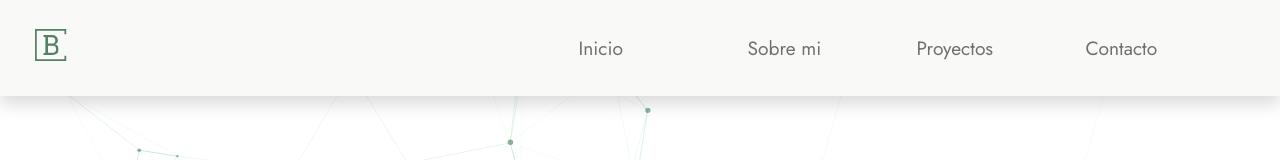
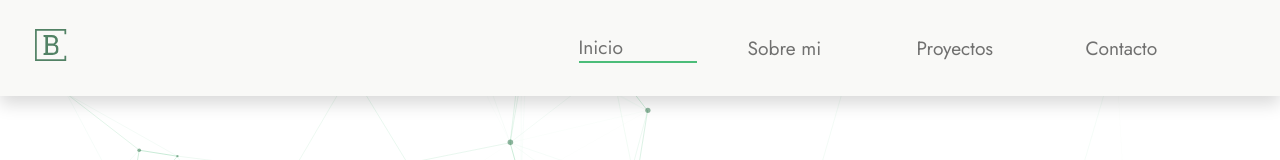
Before and after one commit to BrunoMalagoli/bmalagoli-portfolio, a React (Vite) app: page / in a window 1280 px wide. Shown: the top 160 px of the page. Built offline with nearby package versions, Linux system fonts and the light colour scheme.

Commit message:
Implemented react scroll for Active Navlinks and scrolling

```diff
--- a/package.json
+++ b/package.json
@@ -13,11 +13,13 @@
     "particles.js": "^2.0.0",
     "react": "^18.2.0",
     "react-dom": "^18.2.0",
+    "react-scroll": "^1.8.9",
     "typewriter-effect": "^2.19.0"
   },
   "devDependencies": {
     "@types/react": "^18.0.28",
     "@types/react-dom": "^18.0.11",
+    "@types/react-scroll": "^1.8.7",
     "@typescript-eslint/eslint-plugin": "^5.57.1",
     "@typescript-eslint/parser": "^5.57.1",
     "@vitejs/plugin-react": "^4.0.0",
--- a/src/components/AboutSection/index.tsx
+++ b/src/components/AboutSection/index.tsx
@@ -1,8 +1,9 @@
 import AboutSectionStyles from "./styles/index.module.css";
-
+import { Element } from "react-scroll";
 const AboutSection = () => {
   return (
-    <section className={AboutSectionStyles.about_container}>
+    <Element name="about">
+      <section id={AboutSectionStyles.about_container}>
         <div className={AboutSectionStyles.about_img_container}>
           <div className={AboutSectionStyles.about_img} />
         </div>
@@ -34,6 +35,7 @@ const AboutSection = () => {
           </div>
         </div>
       </section>
+    </Element>
   );
 };
 
--- a/src/components/AboutSection/styles/index.module.css
+++ b/src/components/AboutSection/styles/index.module.css
@@ -1,4 +1,4 @@
-.about_container{
+#about_container{
     height: 90vh;
     width: 100%;
     display: flex;
@@ -64,6 +64,7 @@
     color: #fff;
     font-size: 1.5rem;
     border-radius: 5px;
+    transition: 1s ease-in-out;
 }
 .about_content > div > button:hover{
     cursor: pointer;
@@ -71,6 +72,7 @@
     background-color: #057230;
     font-size: 1.5rem;
     border-radius: 5px;
+    transition: 1s ease-in-out;
 }
 .about_content > div > button >a {
     text-decoration: none;
@@ -91,7 +93,6 @@
 
 
 /*Media querys*/
-
 @media (max-width: 992px) {
     .about_content{
         height: 100%;
@@ -113,7 +114,7 @@
     }
 }
 @media (max-width: 768px) {
-    .about_container{
+    #about_container{
         height: 100vh;
     }
     .about_content > div{
--- a/src/components/Hero/index.tsx
+++ b/src/components/Hero/index.tsx
@@ -2,19 +2,28 @@ import IconArrowDownCircle from "./components/IconArrowDown";
 import MainText from "./components/MainText";
 import ParticleElement from "./components/ParticleElement";
 import HeroStyles from "./styles/index.module.css";
+import { Link, Element } from "react-scroll";
 const Hero = () => {
   return (
-    <>
+    <Element name="inicio">
       <div className={HeroStyles.particles_container}>
         <ParticleElement />
       </div>
       <section className={HeroStyles.hero_container}>
         <MainText />
         <div className={HeroStyles.down_button}>
-          <IconArrowDownCircle />
+          <Link
+            activeClass="active"
+            spy={true}
+            smooth={true}
+            duration={200}
+            to="about"
+          >
+            <IconArrowDownCircle />
+          </Link>
         </div>
       </section>
-    </>
+    </Element>
   );
 };
 
--- a/src/components/NavBar/index.tsx
+++ b/src/components/NavBar/index.tsx
@@ -1,4 +1,5 @@
 import NavStyles from "./styles/index.module.css";
+import { Link } from "react-scroll";
 const NavBar = () => {
   return (
     <nav className={NavStyles.nav_container}>
@@ -7,10 +8,42 @@ const NavBar = () => {
       </div>
       <div className={NavStyles.nav_links_container}>
         <ul className={NavStyles.nav_links}>
-          <li>Inicio</li>
-          <li>Sobre mi</li>
-          <li>Proyectos</li>
-          <li>Contacto</li>
+          <Link
+            to="inicio"
+            spy={true}
+            smooth={true}
+            duration={200}
+            activeClass={NavStyles.active_li}
+          >
+            <li>Inicio</li>
+          </Link>
+          <Link
+            to="about"
+            spy={true}
+            smooth={true}
+            duration={200}
+            activeClass={NavStyles.active_li}
+          >
+            <li>Sobre mi</li>
+          </Link>
+          <Link
+            to=""
+            spy={true}
+            smooth={true}
+            duration={200}
+            activeClass={NavStyles.active_li}
+          >
+            <li>Proyectos</li>
+          </Link>
+          <Link
+            to=""
+            spy={true}
+            smooth={true}
+            duration={200}
+            activeClass={NavStyles.active_li}
+          >
+            <li>Contacto</li>
+          </Link>
         </ul>
       </div>
     </nav>
--- a/src/components/NavBar/styles/index.module.css
+++ b/src/components/NavBar/styles/index.module.css
@@ -24,16 +24,37 @@
 
 /*Elementos del nav*/
 .nav_links{
-    color: rgba(0,0,0,.55);
-    list-style: none;
     display: flex;
     width: 100%;
     height: 100%;
     flex-direction: row ;
     align-items: center;
 }
-.nav_links > li{
+.nav_links > a{
     width: 25%;
+}
+.nav_links > a :hover{
+    cursor: pointer;
+}
+.nav_links > a > li{
+    color: rgba(0,0,0,.55);
+    list-style: none;
+    width: 100%;
     text-align: left;
     font-size: larger;
 }
+
+.active_li{
+    color: rgba(0,0,0,.55);
+    list-style: none;
+    width: 100%;
+    text-align: left;
+}
+.active_li::after{
+    content: '';
+    display: block;
+    width: 70%;
+    height: 2px;
+    background: #4CBD79;
+    transition: width .3s;
+}
```
Also changed, not shown: 1 other file (tests, documents, lock files or other folders). Lines whose indentation alone changed are shown as unchanged.
